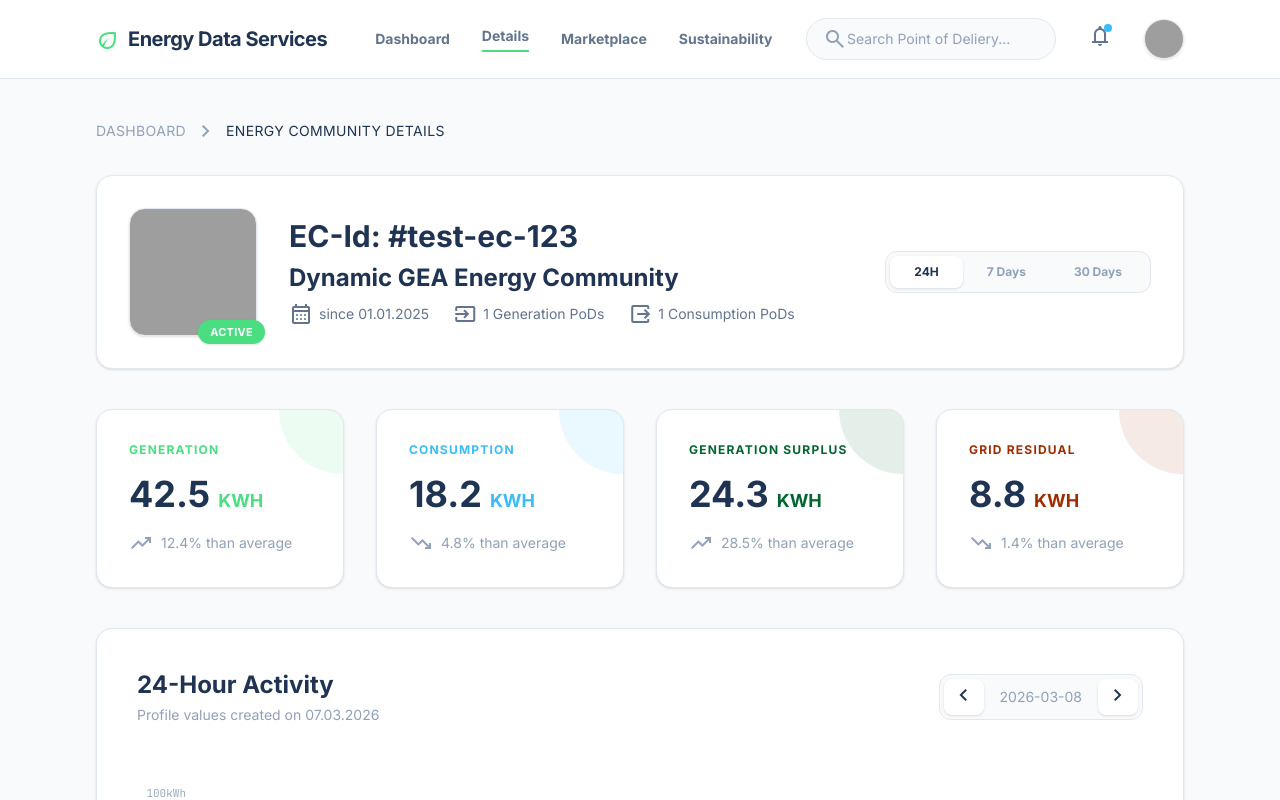
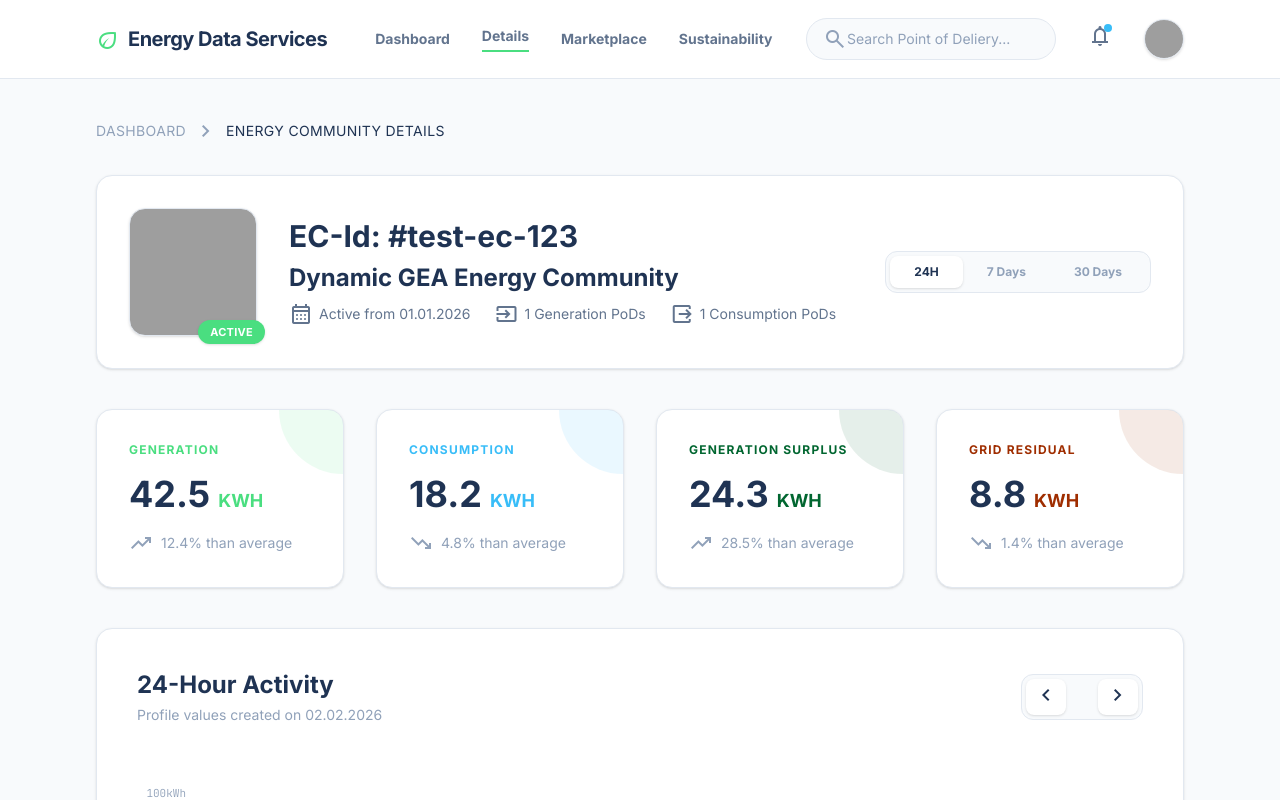
Before and after one commit to olackner/EC_profile, a Vue app: page / in a window 1280 px wide. Shown: the top 800 px of the page. Built offline with nearby package versions, Linux system fonts and the light colour scheme; grey boxes are pictures that could not be loaded.

Commit message:
passing data

```diff
--- a/src/components/EnergyChart.vue
+++ b/src/components/EnergyChart.vue
@@ -2,23 +2,14 @@
 import { ref, computed } from 'vue'
 
 const props = defineProps({
-  data: {
+  ecData: {
     type: Object,
-    default: () => ({})
   },
-  dateFrom: {
-    type: String,
-    default: '2026-03-08'
-  },
-  dateTo: {
-    type: String,
-    default: '2026-03-08'
-  }
 })
 
 const displayDate = computed(() => {
-  if (props.dateFrom === props.dateTo) return props.dateFrom
-  return `${props.dateFrom} to ${props.dateTo}`
+  if (props.ecData?.date_from === props.ecData?.date_to) return props.ecData?.date_from
+  return `${props.ecData?.date_from} to ${props.ecData?.date_to}`
 })
 
 const hours = ref([
@@ -48,8 +39,7 @@ const hours = ref([
   { label: '23:59', generation: 15, consumption: 30 }
 ])
 
-// For a full 24h chart, we can generate mock data for missing hours if needed
-// but let's stick to the design's specific points for now.
+
 </script>
 
 <template>
@@ -57,20 +47,24 @@ const hours = ref([
     <div class="flex flex-col md:flex-row justify-between items-start md:items-center gap-6 mb-12">
       <div>
         <h3 class="text-2xl font-bold text-navy-blue">24-Hour Activity</h3>
-        <p class="text-slate-400 text-sm mt-1">Profile values created on 07.03.2026</p>
+        <p class="text-slate-400 text-sm mt-1">Profile values created on {{ ecData?.s_ec?.date_created }}</p>
       </div>
       <div class="flex items-center bg-soft-gray p-1 rounded-xl border border-border-light">
-        <button class="px-2 py-1 rounded-lg text-xs font-bold bg-white text-navy-blue shadow-sm"><span class="material-symbols-outlined text-base">chevron_left</span></button>
+        <button class="px-2 py-1 rounded-lg text-xs font-bold bg-white text-navy-blue shadow-sm"><span
+            class="material-symbols-outlined text-base">chevron_left</span></button>
         <p class="text-slate-400 text-sm px-4">{{ displayDate }}</p>
-        <button class="px-2 py-1 rounded-lg text-xs font-bold bg-white text-navy-blue shadow-sm"><span class="material-symbols-outlined text-base">chevron_right</span></button>
+        <button class="px-2 py-1 rounded-lg text-xs font-bold bg-white text-navy-blue shadow-sm"><span
+            class="material-symbols-outlined text-base">chevron_right</span></button>
       </div>
     </div>
 
     <div class="relative h-96 w-full flex flex-col justify-end">
       <!-- Chart Area -->
-      <div class="ml-16 flex items-end justify-between h-[300px] gap-1 md:gap-2 relative border-b border-l border-border-light mb-8">
+      <div
+        class="ml-16 flex items-end justify-between h-[300px] gap-1 md:gap-2 relative border-b border-l border-border-light mb-8">
         <!-- Y-Axis Labels (now absolute to the chart area) -->
-        <div class="absolute right-full top-0 bottom-0 flex flex-col justify-between text-[11px] text-slate-400 font-mono font-thin pr-4 pointer-events-none">
+        <div
+          class="absolute right-full top-0 bottom-0 flex flex-col justify-between text-[11px] text-slate-400 font-mono font-thin pr-4 pointer-events-none">
           <div class="h-0 flex items-center justify-end"><span class="-translate-y-2">100kWh</span></div>
           <div class="h-0 flex items-center justify-end"><span class="-translate-y-2">80kWh</span></div>
           <div class="h-0 flex items-center justify-end"><span class="-translate-y-2">60kWh</span></div>
@@ -89,26 +83,29 @@ const hours = ref([
           <div class="h-0"></div> <!-- Bottom line is handled by border-b -->
         </div>
 
-        <div v-for="(hour, index) in hours" :key="hour.label" class="flex flex-col items-center flex-1 h-full justify-end relative group">
+        <div v-for="(hour, index) in hours" :key="hour.label"
+          class="flex flex-col items-center flex-1 h-full justify-end relative group">
           <div class="flex items-end justify-center w-full h-full gap-[1px]">
             <!-- Generation Bar (Green) -->
             <div
               class="flex-1 bg-leafy-green rounded-t-[1px] z-10 transition-all duration-500 flex items-center justify-center overflow-hidden hover:brightness-110 cursor-help min-w-[4px]"
-              :style="{ height: hour.generation + '%' }"
-              :title="`Generation: ${hour.generation}kWh`"
-            >
-              <span class="text-[7px] md:text-[8px] font-mono font-bold text-white leading-none rotate-270 md:rotate-0 mb-1 pointer-events-none">{{ hour.generation }}</span>
+              :style="{ height: hour.generation + '%' }" :title="`Generation: ${hour.generation}kWh`">
+              <span
+                class="text-[7px] md:text-[8px] font-mono font-bold text-white leading-none rotate-270 md:rotate-0 mb-1 pointer-events-none">{{
+                  hour.generation }}</span>
             </div>
             <!-- Consumption Bar (Blue) -->
             <div
               class="flex-1 bg-[#D1EEFD] rounded-t-[1px] transition-all duration-500 flex items-center justify-center overflow-hidden hover:brightness-105 cursor-help min-w-[4px]"
-              :style="{ height: hour.consumption + '%' }"
-              :title="`Consumption: ${hour.consumption}kWh`"
-            >
-              <span class="text-[7px] md:text-[8px] font-mono font-bold text-navy-blue leading-none rotate-270 md:rotate-0 mb-1 pointer-events-none">{{ hour.consumption }}</span>
+              :style="{ height: hour.consumption + '%' }" :title="`Consumption: ${hour.consumption}kWh`">
+              <span
+                class="text-[7px] md:text-[8px] font-mono font-bold text-navy-blue leading-none rotate-270 md:rotate-0 mb-1 pointer-events-none">{{
+                  hour.consumption }}</span>
             </div>
           </div>
-          <span v-if="index % 4 === 0 || index === hours.length - 1" class="absolute -bottom-6 text-[9px] text-slate-400 font-mono font-thin whitespace-nowrap">{{ hour.label }}</span>
+          <span v-if="index % 4 === 0 || index === hours.length - 1"
+            class="absolute -bottom-6 text-[9px] text-slate-400 font-mono font-thin whitespace-nowrap">{{ hour.label
+            }}</span>
         </div>
       </div>
 
--- a/src/components/ProfileCard.vue
+++ b/src/components/ProfileCard.vue
@@ -64,7 +64,9 @@ const ecDisModel = computed(() => {
           </div>
           <div class="flex flex-wrap gap-y-2 gap-x-6 text-slate-500 text-sm font-medium">
             <span class="flex items-center gap-1.5"><span
-                class="material-symbols-outlined text-base">calendar_month</span>since 01.01.2025</span>
+                class="material-symbols-outlined text-base">calendar_month</span>Active from {{
+                  ecData?.s_ec?.date_start
+                }}</span>
             <span class="flex items-center gap-1.5"><span class="material-symbols-outlined text-base">input</span>{{
               g_PoDs }}
               Generation PoDs</span>
--- a/src/services/api.js
+++ b/src/services/api.js
@@ -11,8 +11,8 @@ export async function ec_data_get(ec_id, date_from, date_to) {
     console.log(`[API Mock] Fetching data for EC: ${ec_id}, From: ${date_from}, To: ${date_to}`);
 
     const local_ec_id = ec_id || 'test-ec-123';
-    const local_date_from = date_from || '2026-02-01';
-    const local_date_to = date_to || '2026-02-01';
+    const local_date_from = date_from || '01.02.2026';
+    const local_date_to = date_to || '01.02.2026';
 
     // Simulate network delay
     await new Promise(resolve => setTimeout(resolve, 500));
@@ -22,10 +22,13 @@ export async function ec_data_get(ec_id, date_from, date_to) {
     return {
         s_ec: {
             ec_id: local_ec_id,
+            date_start: "01.01.2026",
+            date_end: "",
+            ec_type: "GEA",
+            ec_dis_model: "D",
             date_from: local_date_from,
             date_to: local_date_to,
-            ec_type: "GEA",
-            ec_dis_model: "D",
+            date_created: "02.02.2026",
             g_values: ["4.5, 4.5, 4.5, 4.5, 4, 4, 4, 4, 3.5, 3.5, 3.5, 3.5, 3.25, 3.25, 3.25, 3.25, 3, 3, 3, 3, 6.25, 6.25, 6.25, 6.25, 9.5, 9.5, 9.5, 9.5, 13, 13, 13, 13, 16.25, 16.25, 16.25, 16.25, 17.5, 17.5, 17.5, 17.5, 18.75, 18.75, 18.75, 18.75, 20, 20, 20, 20, 21.25, 21.25, 21.25, 21.25, 22, 22, 22, 22, 22.5, 22.5, 22.5, 22.5, 23.25, 23.25, 23.25, 23.25, 23.75, 23.75, 23.75, 23.75, 20.5, 20.5, 20.5, 20.5, 17.5, 17.5, 17.5, 17.5, 14.5, 14.5, 14.5, 14.5, 11.25, 11.25, 11.25, 11.25, 8.75, 8.75, 8.75, 8.75, 6.25, 6.25, 6.25, 6.25, 3.75, 3.75, 3.75, 3.75"],
             c_values: ["4.5, 4.5, 4.5, 4.5, 4, 4, 4, 4, 3.5, 3.5, 3.5, 3.5, 3.25, 3.25, 3.25, 3.25, 3, 3, 3, 3, 6.25, 6.25, 6.25, 6.25, 9.5, 9.5, 9.5, 9.5, 13, 13, 13, 13, 16.25, 16.25, 16.25, 16.25, 17.5, 17.5, 17.5, 17.5, 18.75, 18.75, 18.75, 18.75, 20, 20, 20, 20, 21.25, 21.25, 21.25, 21.25, 22, 22, 22, 22, 22.5, 22.5, 22.5, 22.5, 23.25, 23.25, 23.25, 23.25, 23.75, 23.75, 23.75, 23.75, 20.5, 20.5, 20.5, 20.5, 17.5, 17.5, 17.5, 17.5, 14.5, 14.5, 14.5, 14.5, 11.25, 11.25, 11.25, 11.25, 8.75, 8.75, 8.75, 8.75, 6.25, 6.25, 6.25, 6.25, 3.75, 3.75, 3.75, 3.75"]
         },
```
